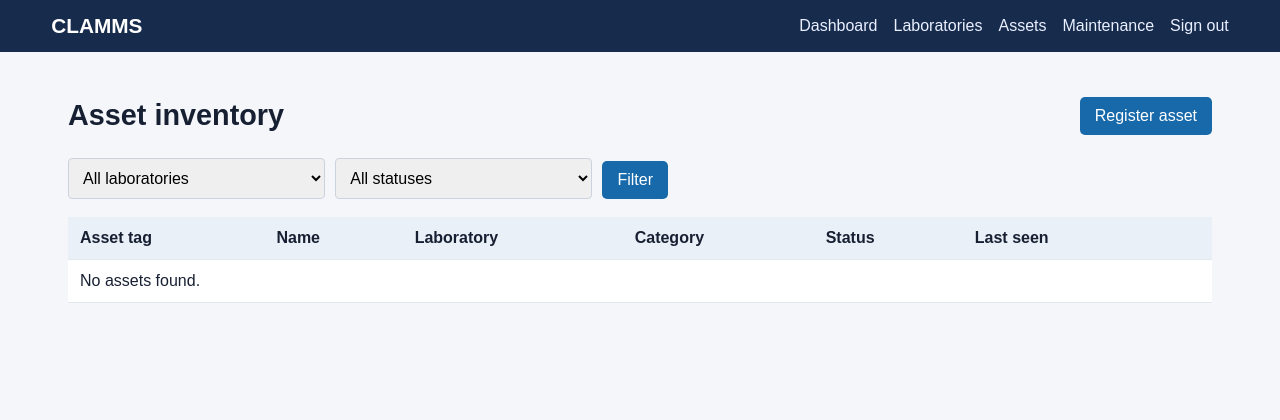
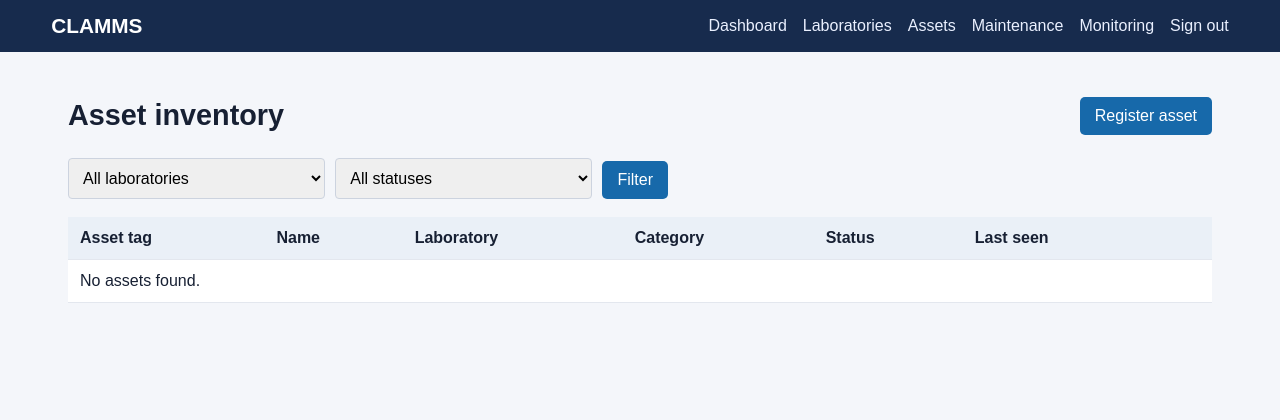
Before and after one commit to projectbaluga/CLAMMS, a PHP site: page /assets/index.php in a window 1280 px wide. Shown: the top 420 px of the page. Run offline with PHP 8.4, Linux system fonts and the light colour scheme; the visitor is signed in with stand-in values (Sample User, id 1); data comes from the database, SQL or seed files in the repository; data that the repository does not hold is empty.

Commit message:
Add monitoring to CLAMMS navigation

```diff
--- a/includes/header.php
+++ b/includes/header.php
@@ -5,5 +5,5 @@ require_once __DIR__ . '/bootstrap.php';
 <title><?= e($page_title ?? 'CLAMMS') ?> | CLAMMS</title><link rel="stylesheet" href="<?= e(APP_URL) ?>/assets/css/app.css"></head>
 <body><header class="topbar"><a class="brand" href="<?= e(APP_URL) ?>/dashboard.php">CLAMMS</a>
 <nav><a href="<?= e(APP_URL) ?>/dashboard.php">Dashboard</a><a href="<?= e(APP_URL) ?>/laboratories/index.php">Laboratories</a>
-<a href="<?= e(APP_URL) ?>/assets/index.php">Assets</a><a href="<?= e(APP_URL) ?>/maintenance/index.php">Maintenance</a>
+<a href="<?= e(APP_URL) ?>/assets/index.php">Assets</a><a href="<?= e(APP_URL) ?>/maintenance/index.php">Maintenance</a><a href="<?= e(APP_URL) ?>/monitoring/index.php">Monitoring</a>
 <a href="<?= e(APP_URL) ?>/logout.php">Sign out</a></nav></header><main class="container">
```
